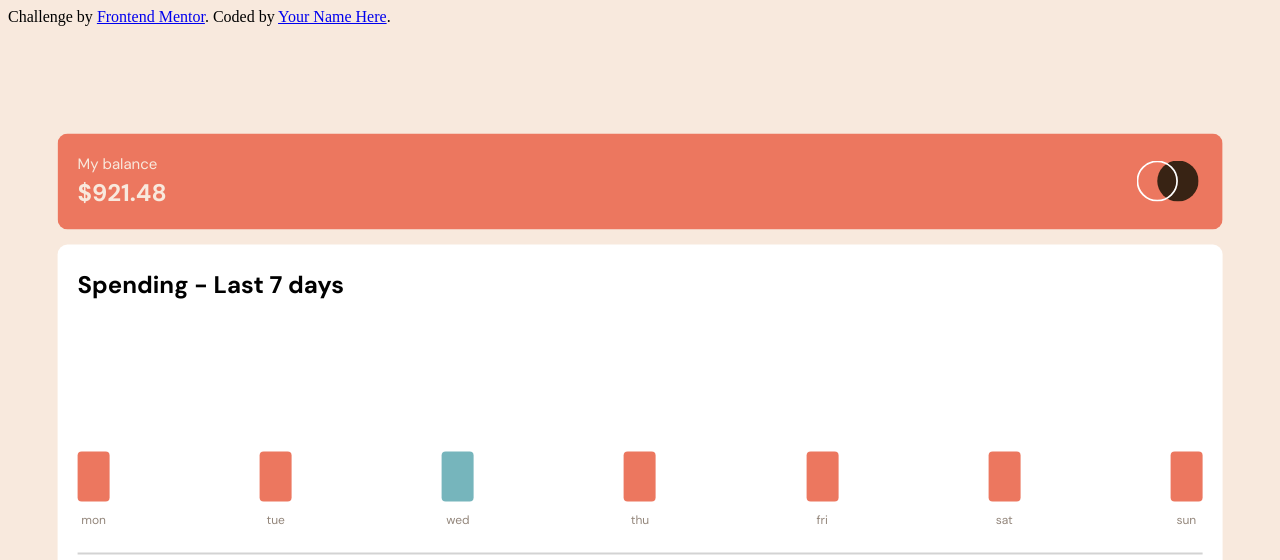
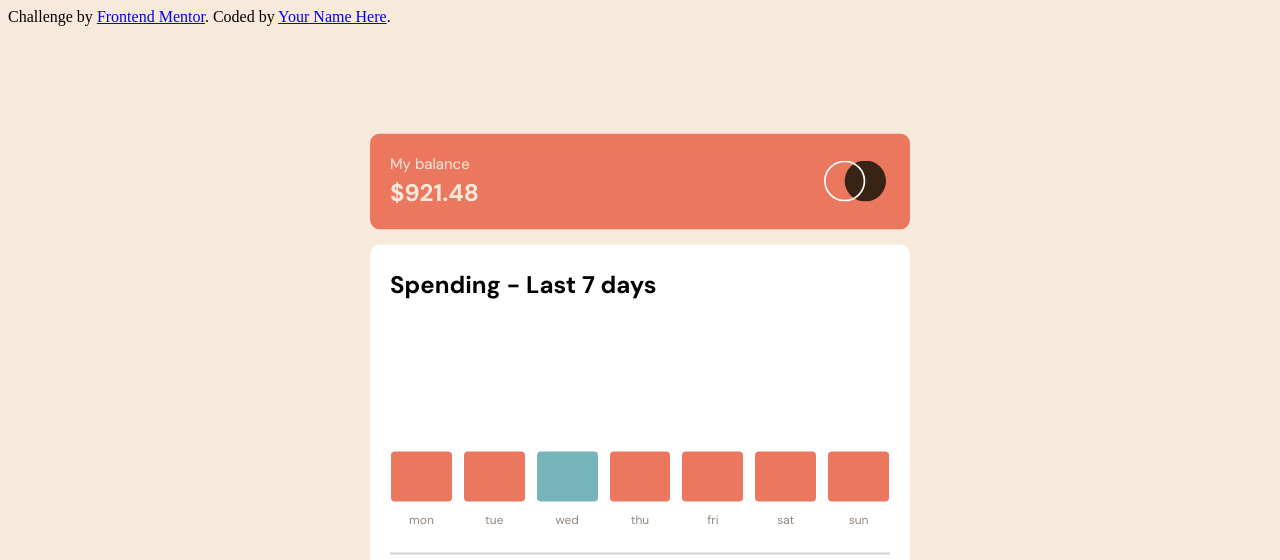
Before and after one commit to JunoField/fmj1-expenses-chart-component, a plain HTML site: page index.html in a window 1280 px wide. Shown: the top 560 px of the page. Drawn offline with Linux system fonts and the light colour scheme.

Commit message:
made bar chart widths relative

```diff
--- a/style.css
+++ b/style.css
@@ -71,24 +71,30 @@ main{
 
 #bar-chart{
     height: 212px;
-
+    flex-basis: 0;
     display: flex;
     flex-direction: row;
     flex-wrap: nowrap;
-    justify-content: space-between;
+    justify-content: space-evenly;
+
+    margin: auto -5px auto -5px;
 }
 
 .chart-column{
     margin-top: auto;
     display: flex;
     flex-direction: column;
+    flex-grow: 1;
+    flex-basis: 0;
 }
 
 .bar{
     background-color: var(--softRed);
     height: 50px; /*temporary - for dev*/
-    width: 32px;
+    /*32px*/
     border-radius: 4px;
+    margin-right: 6px;
+    margin-left: 6px;
 }
 
 
@@ -153,3 +159,13 @@ hr{
     color: var(--mediumBrown);
     margin-top: 0px;
 }
+
+
+
+/*Desktop Changes:*/
+
+@media only screen and (min-width: 600px){
+    main{
+        width: 540px;
+}
+}
```
